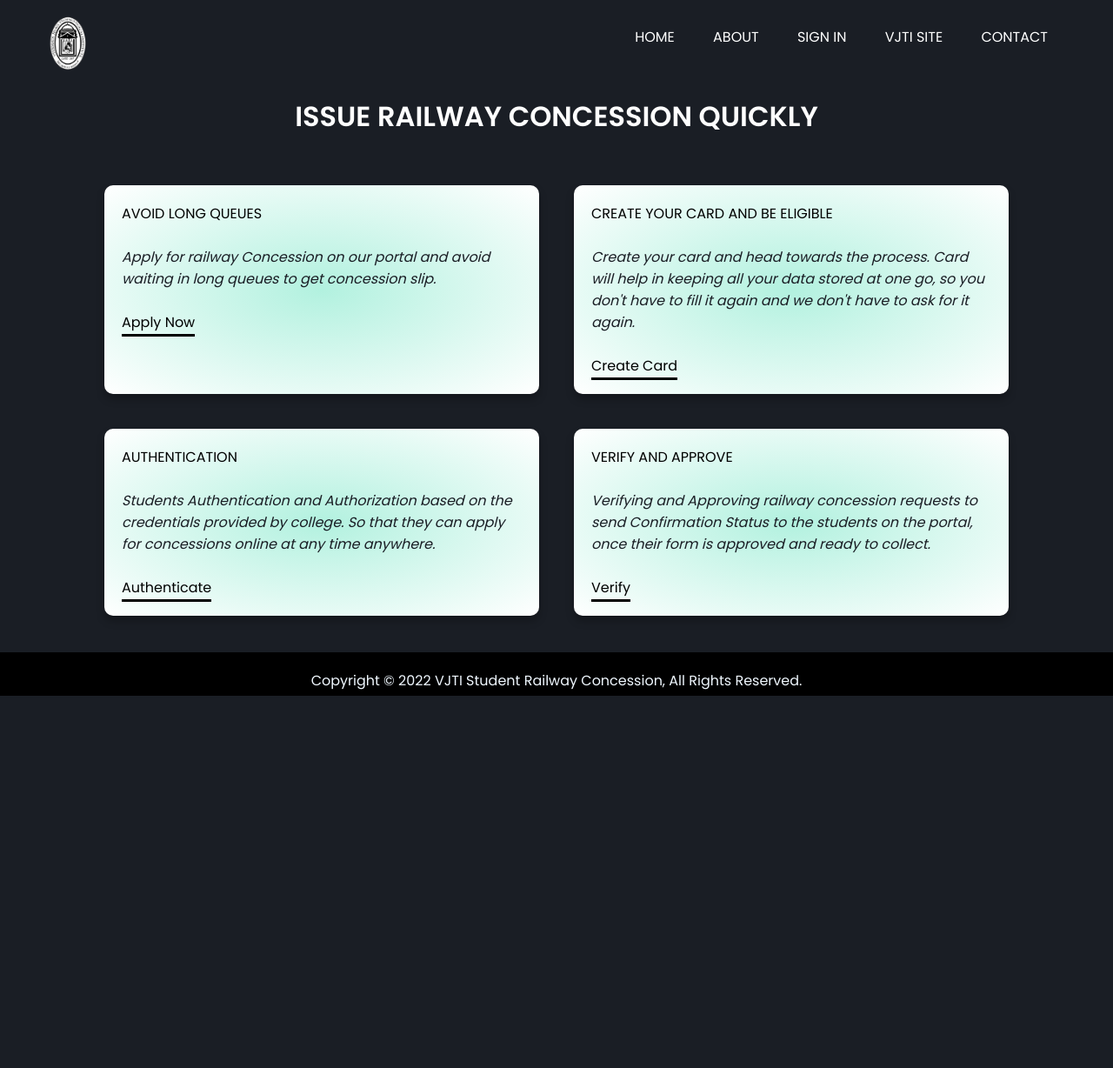
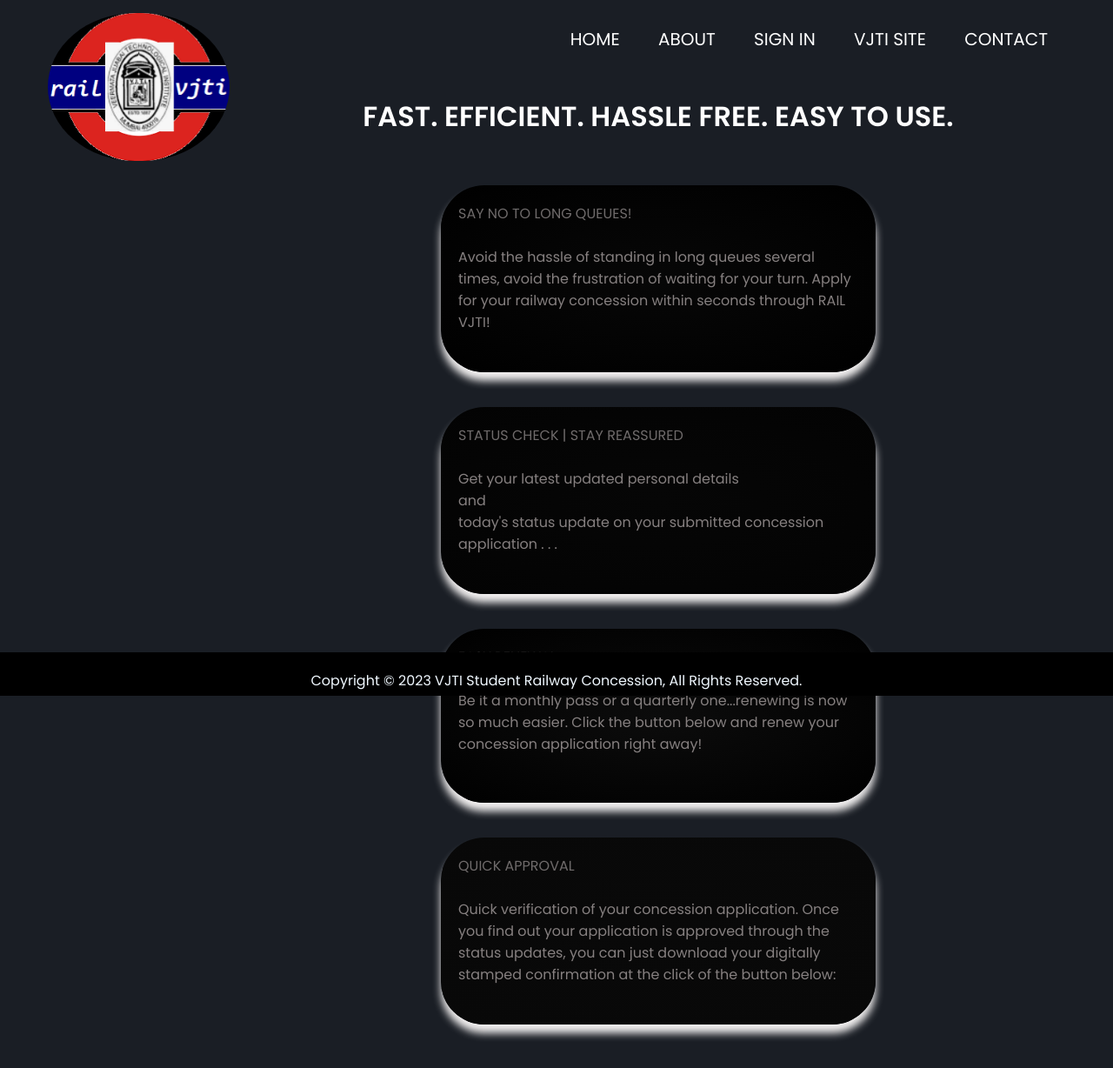
Before and after one commit to Kashyap110/Railway-Consession, a PHP site: page /php_workspace/about.html in a window 1280 px wide. Shown: the whole page at 87% size. Before the commit the page ends 800 px from the top, so only its background shows below. Run offline with PHP 8.4, Linux system fonts and the light colour scheme.

Commit message:
Complete for hackethon

```diff
--- a/about.html
+++ b/about.html
@@ -11,66 +11,50 @@
     <header>
         <div class="wrapper">
             <div class="logo">
-                <img src="images/VJTI Logo (Enhanced).png" height="100px" alt="" >
+                <img src="images/rail vjti icon.png" height="200px" width="200px" alt="" >
             </div>
     <ul class="nav-area">
-    <li><a href="index.html">Home</a></li>
-    <li><a href="about.html">About</a></li>
-    <li><a href="login.php">Sign In</a></li>
-    <li><a href="https://vjti.ac.in/"; target="_blank">VJTI Site</a></li>
-    <li><a href="contact.html">Contact</a></li>
+    <li><a href="index.html" style="font-size:20px">Home</a></li>
+    <li><a href="about.html" style="font-size:20px">About</a></li>
+    <li><a href="login.php" style="font-size:20px">Sign In</a></li>
+    <li><a href="https://vjti.ac.in/"; target="_blank" style="font-size:20px">VJTI Site</a></li>
+    <li><a href="contact.html" style="font-size:20px">Contact</a></li>
     </ul>
     </div>
     </header>
     <div class="main-container">
         <div class="heading">
-          <h1 class="heading__title">Issue Railway Concession quickly</h1>
+          <h1 class="heading__title">Fast. Efficient. Hassle Free. Easy to Use.</h1>
           <p class="heading__credits"><a class="heading__link" target="_blank"></a></p><br>
         </div>
         <div class="cards">
           <div class="card card-1">
             <div class="card__icon"><i class="fas fa-bolt"></i></div>
-            <h2 class="card__title">AVOID LONG QUEUES</h2><br>
-            <p class="card__exit"><i class="fas fa-times">Apply for railway Concession on our portal and avoid waiting in long queues to get concession slip.</i></p><br>
-
-
-            <p class="card__apply">
-              <a class="card__link" href="#">Apply Now <i class="fas fa-arrow-right"></i></a>
-            </p>
+            <h2 class="card__title">SAY NO TO LONG QUEUES!</h2><br>
+            <p class="card__exit" style="color:rgb(134, 128, 128);">Avoid the hassle of standing in long queues several times, avoid the frustration of waiting for your turn. Apply for your railway concession within seconds through RAIL VJTI!</i></p><br>
           </div>
           <div class="card card-2">
             <div class="card__icon"><i class="fas fa-bolt"></i></div>
             <p class="card__exit"><i class="fas fa-times"></i></p>
-            <h2 class="card__title">CREATE YOUR CARD AND BE ELIGIBLE</h2><br>
-            <p class="card__exit"><i class="fas fa-times">Create your card and head
-                towards the process. Card will help in keeping all your data
-                stored at one go, so you don't have to fill it again and we
-                don't have to ask for it again.</i></p><br>
-            <p class="card__apply">
-              <a class="card__link"  href="#">Create Card <i class="fas fa-arrow-right"></i></a>
-            </p>
+            <h2 class="card__title">STATUS CHECK | STAY REASSURED</h2><br>
+            <p class="card__exit" style="color:rgb(134, 128, 128);">Get your latest updated personal details<br>and</br> today's status update on your submitted concession application . . .  <i class="fas fa-times"></i></p><br>
+
           </div>
           <div class="card card-3">
             <div class="card__icon"><i class="fas fa-bolt"></i></div>
             <p class="card__exit"><i class="fas fa-times"></i></p>
-            <h2 class="card__title">AUTHENTICATION</h2><br>
-            <p class="card__exit"><i class="fas fa-times">Students Authentication and Authorization based on the credentials provided by college. So that they can apply for concessions online at any time anywhere.</i></p><br>
-            <p class="card__apply">
-              <a class="card__link" href="#">Authenticate <i class="fas fa-arrow-right"></i></a>
-            </p>
+            <h2 class="card__title">EASY RENEWAL</h2><br>
+            <p class="card__exit" style="color:rgb(134, 128, 128);">Be it a monthly pass or a quarterly one...renewing is now so much easier. Click the button below and renew your concession application right away!</i></p><br>
           </div>
           <div class="card card-4">
             <div class="card__icon"><i class="fas fa-bolt"></i></div>
             <p class="card__exit"><i class="fas fa-times"></i></p>
-            <h2 class="card__title">VERIFY AND APPROVE</h2><br>
-            <p class="card__exit"><i class="fas fa-times">Verifying and Approving railway concession requests to send Confirmation Status to the students on the portal, once their form is approved and ready to collect.</i></p><br>
-            <p class="card__apply">
-              <a class="card__link" href="#">Verify <i class="fas fa-arrow-right"></i></a>
-            </p>
+            <h2 class="card__title">QUICK APPROVAL</h2><br>
+            <p class="card__exit" style="color:rgb(134, 128, 128);">Quick verification of your concession application. Once you find out your application is approved through the status updates, you can just download your digitally stamped confirmation at the click of the button below:</i></p><br>
           </div>
         </div>
       </div>
       <footer style="background-color: black; height: 50px; padding-top: 20px;">
-        <p style="color: aliceblue; text-align: center;">Copyright &copy; 2022 VJTI Student Railway Concession, All Rights Reserved.</p>
+        <p style="color: aliceblue; text-align: center;">Copyright &copy; 2023 VJTI Student Railway Concession, All Rights Reserved.</p>
     </footer>
 </body>
--- a/admin/newrequest.php
+++ b/admin/newrequest.php
@@ -57,7 +57,6 @@
 
                             <th>Surname</th>
                             <th>Firstname</th>
-                            <th>Date of birth</th>
                             <th>Degree</th>
                             <th>Year</th>
                             <th>Duration</th>
@@ -78,7 +77,6 @@
                             echo '<tr>';
                             echo '<td>' . $row['surname'] . '</td>';
                             echo '<td>' . $row['fname'] . '</td>';
-                            echo '<td>' . $row['dob'] . '</td>';
                             echo '<td>' . $row['degree'] . '</td>';
                             echo '<td>' . $row['years'] . '</td>';
                             echo '<td>' . $row['duration'] . '</td>';
--- a/admin/renewalrequest.php
+++ b/admin/renewalrequest.php
@@ -58,7 +58,7 @@
                             echo '<td><a href="http://localhost/php_workspace/Railway_concession_portal/' . $row['ticketfile'] . '">Previous Pass</a></td>';
                             echo '<td>
                                     <a href="renewalrequest.php?approve=' . $row['ticketno'] . '" data-color="#265ed7">Approve</a>
-                                    <a href="renewalrequest.php?delete=' . $row['ticketno'] . '" data-color="#e95959">Disapprove</a>
+                                    <a href="renewalrequest.php?reject=' . $row['ticketno'] . '" data-color="#e95959">Disapprove</a>
                                 </td>';
 
                             echo '</tr>';
--- a/css/about.css
+++ b/css/about.css
@@ -27,9 +27,20 @@
   text-transform: uppercase;
 }
 
+.nav-area li a:hover {
+  background: #F9F204;
+  color: #333;
+}
+
+
+
+.wrapper img {
+  border-radius: 100px;
+}
+
 .heading__credits {
   margin: 10px 0px;
-    color: #888888;
+  color: #f8f1f1;
   font-size: 25px;
   transition: all 0.5s;
 }
@@ -58,13 +69,13 @@
   /*display: grid;*/
   display: inline-block;
   grid-template-rows: 20px 50px 1fr 50px;
-    border-radius: 10px;
-    box-shadow: 0px 6px 10px rgba(0, 0, 0, 0.25);
+  border-radius: 50px;
+  box-shadow: 0px 10px 10px rgb(243, 241, 241);
   transition: all 0.2s;
 }
 
 .card:hover {
-    box-shadow: 0px 6px 10px rgba(0, 0, 0, 0.4);
+  box-shadow: 0px 50px 50px rgba(12, 9, 221, 0.4);
   transform: scale(1.01);
 }
 
@@ -74,12 +85,14 @@
   position: relative;
   text-decoration: none;
   /*color: rgba(255, 255, 255, 0.9);*/
-    color: black;
+  color: rgb(252, 252, 254);
 }
-  .card__link{
+
+.card__link {
   text-decoration: none;
   height: 3px;
 }
+
 .card__link::after {
   position: absolute;
   top: 25px;
@@ -88,14 +101,14 @@
   width: 0%;
   height: 3px;
   /*background-color: rgba(255, 255, 255, 0.6);*/
-    background-color: black;
+  background-color: rgb(9, 236, 36);
   /*transition: all 0.5s;*/
   width: 100%;
 }
 
 .card__exit {
   /*grid-row: 3/4;*/
-    justify-self:normal;
+  justify-self: normal;
 }
 
 .card__icon {
@@ -106,34 +119,37 @@
 .card__title {
   grid-row: 1/4;
   font-weight: 400;
-    color: black;
+  color: rgb(111, 107, 107);
   font-size: 16px;
 }
 
 .card__apply {
   grid-row: 4/5;
   align-self: center;
+  color: rgb(253, 252, 253);
 }
-  .card__apply p a{
-    color: black;
+
+.card__apply p a {
+  color: rgb(248, 247, 250);
 }
 
 /* CARD BACKGROUNDS */
 
 .card-1 {
-    background: radial-gradient(#b2f1df, white);
+  background: radial-gradient(#070707, rgb(0, 0, 0));
+  color: rgb(253, 252, 253);
 }
 
 .card-2 {
-    background: radial-gradient(#b2f1df, white);
+  background: radial-gradient(#060606, rgb(3, 3, 3));
 }
 
 .card-3 {
-    background: radial-gradient(#b2f1df, white);
+  background: radial-gradient(#0c0c0c, rgb(0, 0, 0));
 }
 
 .card-4 {
-    background: radial-gradient(#b2f1df, white);
+  background: radial-gradient(#090909, rgb(8, 8, 8));
 }
 
 .card-5 {
--- a/login.php
+++ b/login.php
@@ -30,6 +30,10 @@
 			session_start();
 			$_SESSION['loggedin'] = true;
 			$_SESSION['regid'] = $regid;
+			$row=mysqli_fetch_array($result);
+			$_SESSION['fname']= $row['p_fname'];
+			$_SESSION['lname']= $row['p_lname'];
+
 			$message = "Logged in successfully";
 			echo "<script type='text/javascript'>alert('$message');</script>";
 			header("location: dashboard.html");
```
Also changed, not shown: css/pages.css (+142 -30 lines), status.php (+71 -67 lines), images/Railway New.png (added), images/rail vjti icon.png (added), uploads/Local-Train-Ticket.jpg (added). Lines whose indentation alone changed are shown as unchanged.
